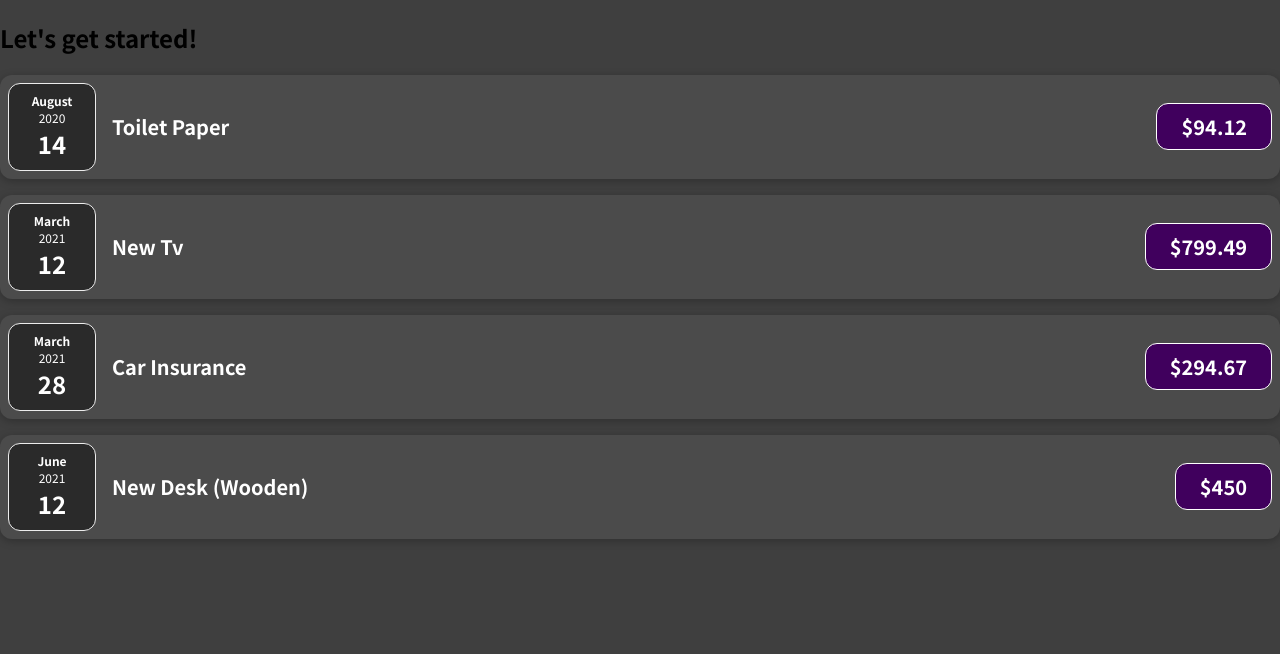
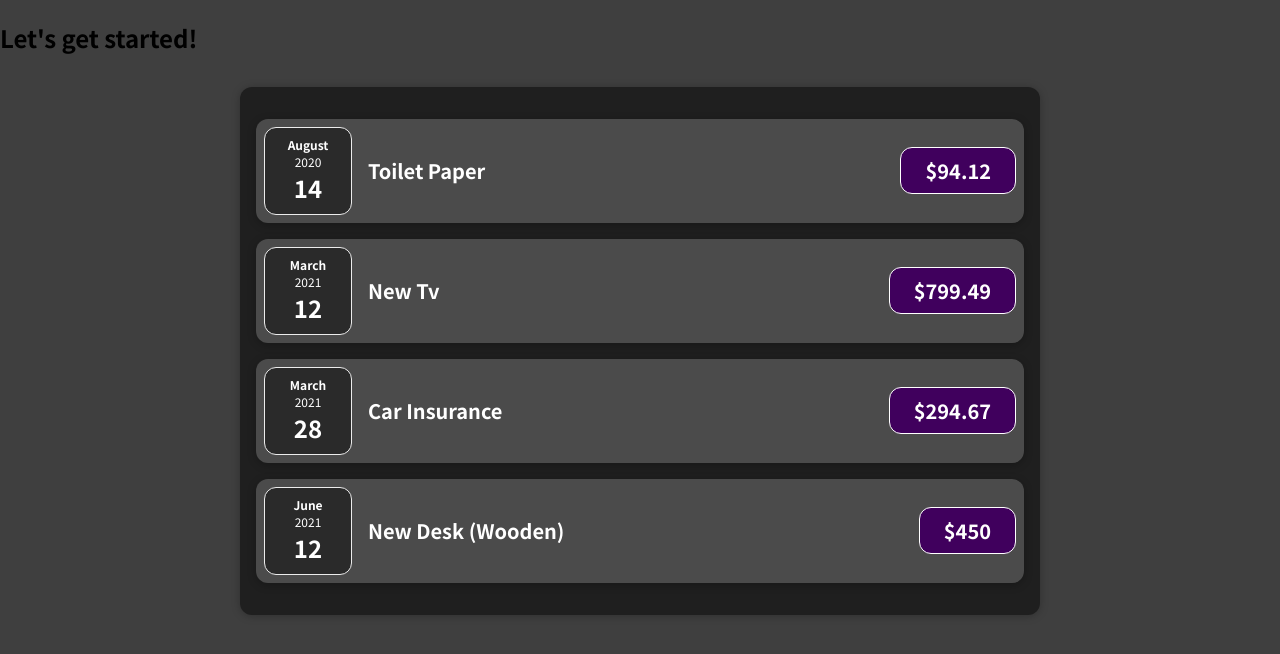
Before and after one commit to KamilKonopski/Expenses-Tracker-App, a JavaScript app: page / in a window 1280 px wide. Shown: the top 654 px of the page. Built offline with nearby package versions, Linux system fonts and the light colour scheme.

Commit message:
add expenses file

```diff
--- a/src/App.js
+++ b/src/App.js
@@ -1,4 +1,4 @@
-import ExpenseItem from "./components/ExpenseItem/ExpenseItem";
+import Expenses from "./components/Expenses/Expenses";
 
 const App = () => {
 	const expenses = [
@@ -31,26 +31,7 @@
 	return (
 		<div>
 			<h2>Let's get started!</h2>
-			<ExpenseItem
-				title={expenses[0].title}
-				amount={expenses[0].amount}
-				date={expenses[0].date}
-			/>
-			<ExpenseItem
-				title={expenses[1].title}
-				amount={expenses[1].amount}
-				date={expenses[1].date}
-			/>
-			<ExpenseItem
-				title={expenses[2].title}
-				amount={expenses[2].amount}
-				date={expenses[2].date}
-			/>
-			<ExpenseItem
-				title={expenses[3].title}
-				amount={expenses[3].amount}
-				date={expenses[3].date}
-			/>
+			<Expenses expenses={expenses} />
 		</div>
 	);
 };
--- /dev/null
+++ b/src/components/Expenses/Expenses.css
@@ -0,0 +1,9 @@
+.expenses {
+    padding: 1rem;
+    background-color: rgb(31, 31, 31);
+    margin: 2rem auto;
+    width: 50rem;
+    max-width: 95%;
+    border-radius: 12px;
+    box-shadow: 0 1px 8px rgba(0, 0, 0, 0.25);
+}
--- /dev/null
+++ b/src/components/Expenses/Expenses.js
@@ -0,0 +1,22 @@
+import ExpenseItem from "../ExpenseItem/ExpenseItem";
+
+import "./Expenses.css";
+
+const Expenses = ({ expenses }) => {
+	return (
+		<div className="expenses">
+			{expenses.map((expense) => {
+				return (
+					<ExpenseItem
+						key={expense.id}
+						title={expense.title}
+						amount={expense.amount}
+						date={expense.date}
+					/>
+				);
+			})}
+		</div>
+	);
+};
+
+export default Expenses;
```
Also changed, not shown: 1 other file (tests, documents, lock files or other folders).
